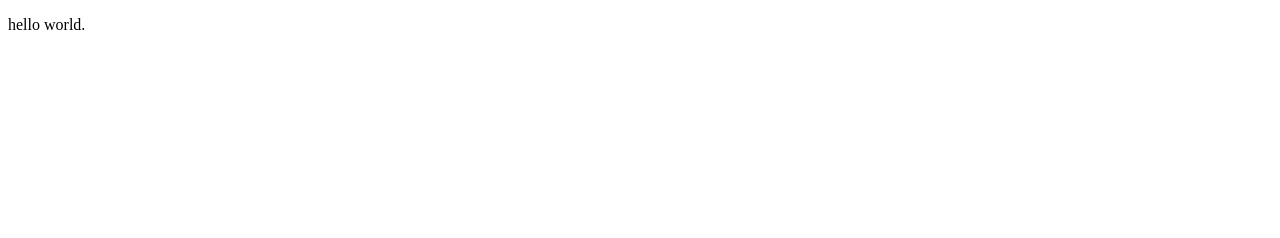
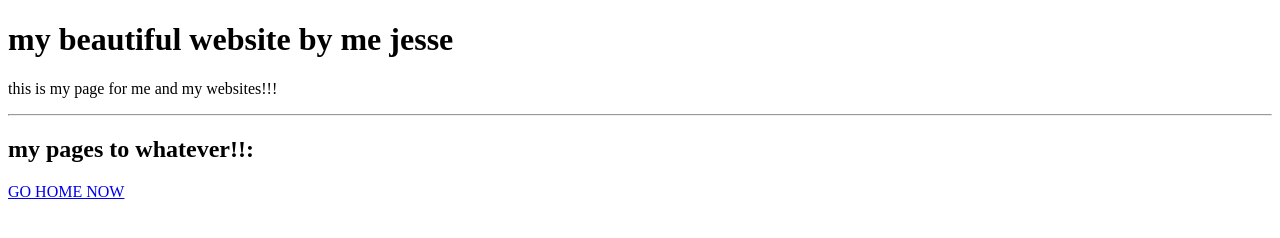
Before and after one commit to Lawrenr/Eaton_RESA, a plain HTML site: page index.html in a window 1280 px wide. Drawn offline with Linux system fonts and the light colour scheme.

Commit message:
Add files via upload

```diff
--- a/index.html
+++ b/index.html
@@ -1,3 +1,4 @@
+
 <!doctype html>
 
 <html lang="en">
@@ -8,7 +9,13 @@
 </head>
 
 <body>
-<p>hello world.</p>
+<h1>my beautiful website by me jesse</h1>
+<p>this is my page for me and my websites!!!</p>
+<hr>
+
+<h2>my pages to whatever!!:</h2>
+<pa><a href=""</a website</pa>
+<p><a href="text.html"</a>GO HOME NOW</p>
 </body>
 
 </html>
```
